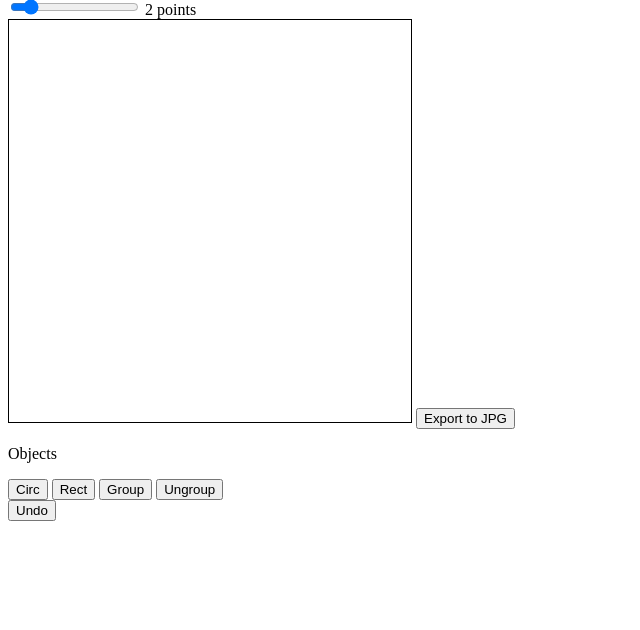
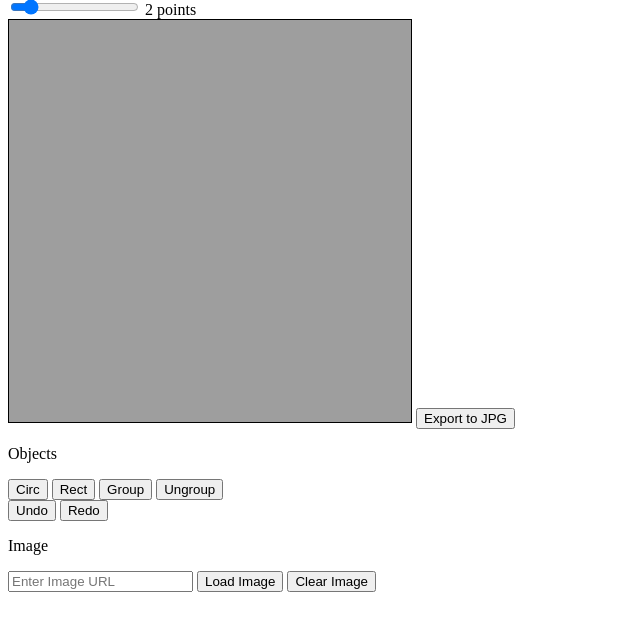
Before and after one commit to ahmar-hashmi1991/Paper1.0, a website: page index.html in a window 1280 px wide. Shown: the part 32-662 px from the top of the page, without its empty margins (0-640 px from the left). Drawn offline with Linux system fonts and the light colour scheme.

Commit message:
Added support for setting background image dynamically

```diff
--- a/index.html
+++ b/index.html
@@ -42,6 +42,14 @@
       </div>
 
       <button id="undo-button">Undo</button>
+      <button id="redo-button">Redo</button>
+
+      <div class="buttonsWrapper">
+        <p class="buttonsTitle">Image</p>
+        <input id="myImgUrlInput" type="url" placeholder="Enter Image URL" />
+        <button id="loadImage">Load Image</button>
+        <button id="clearImage">Clear Image</button>
+      </div>
     </div>
     <script src="index.js"></script>
   </body>
--- a/index.js
+++ b/index.js
@@ -272,4 +272,34 @@ document.addEventListener("DOMContentLoaded", function () {
   // var rect = createRect(200, 200, 25, 25, "green");
   // copyElementOnCanvas(circle);
   // copyElementOnCanvas(rect);
+
+  // Create a Raster object to display the background image
+  var raster = new paper.Raster({
+    //    source: "C://Users//Ahmar//Downloads//dp.jpg", // You can set a default image path here
+    source:
+      "https://picsum.photos/seed/picsum/" + canvasWidth + "/" + canvasHeight,
+    position: paper.view.center,
+  });
+
+  // Function to handle the "Load Image" button click event
+  document.getElementById("loadImage").addEventListener("click", function () {
+    raster.remove();
+
+    var imageUrl = document.getElementById("myImgUrlInput").value;
+    console.log("imageUrl >> ", imageUrl);
+
+    raster = new paper.Raster({
+      source: imageUrl,
+      position: paper.view.center,
+    });
+  });
+
+  // Function to handle the "Clear Image" button click event
+  document.getElementById("clearImage").addEventListener("click", function () {
+    // Clear the background image
+    raster.source = null; // or use an empty string raster.source = '';
+
+    // Optionally, you can clear the image bounds as well
+    raster.setBounds(new paper.Rectangle());
+  });
 });
```
